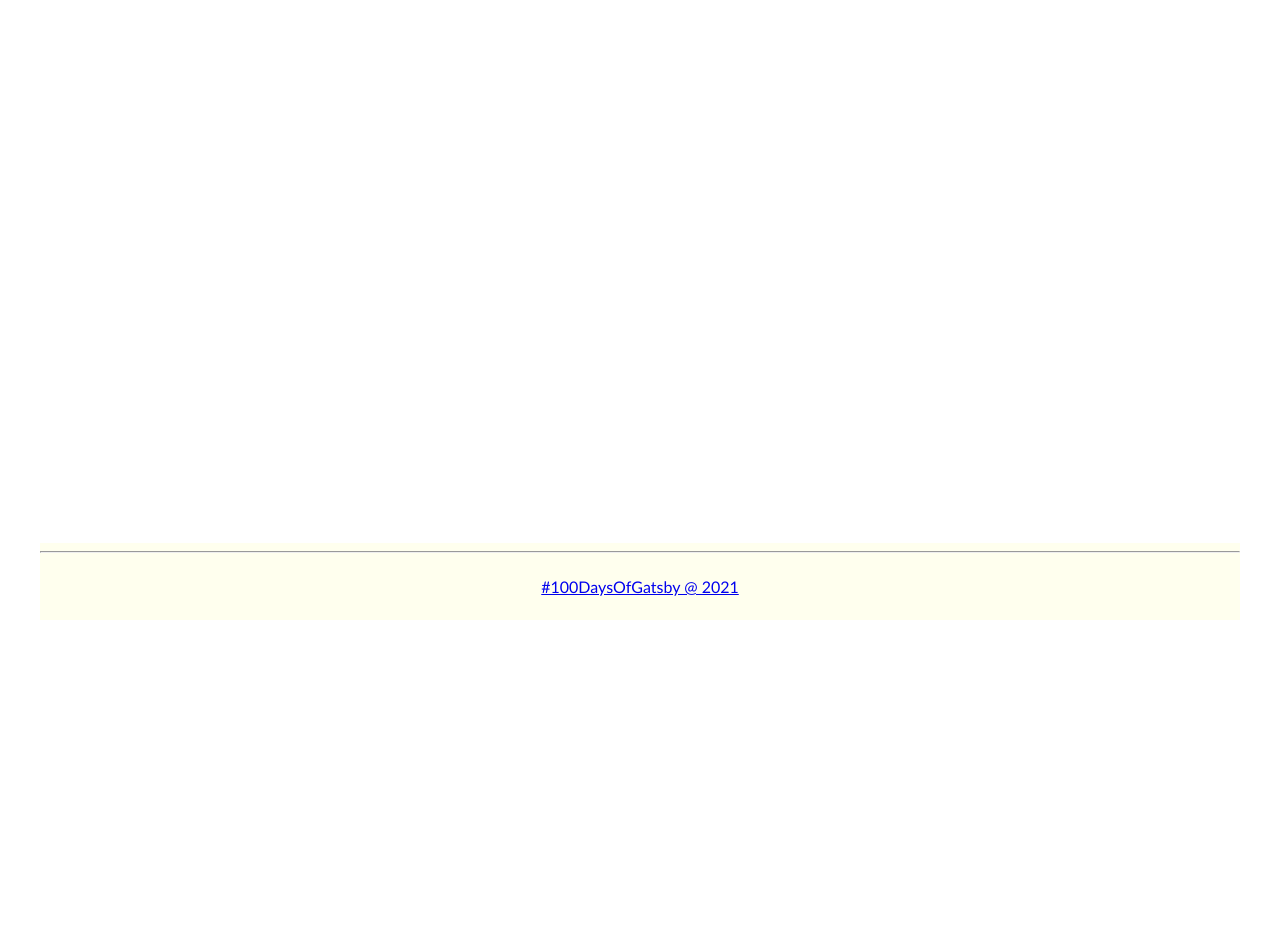
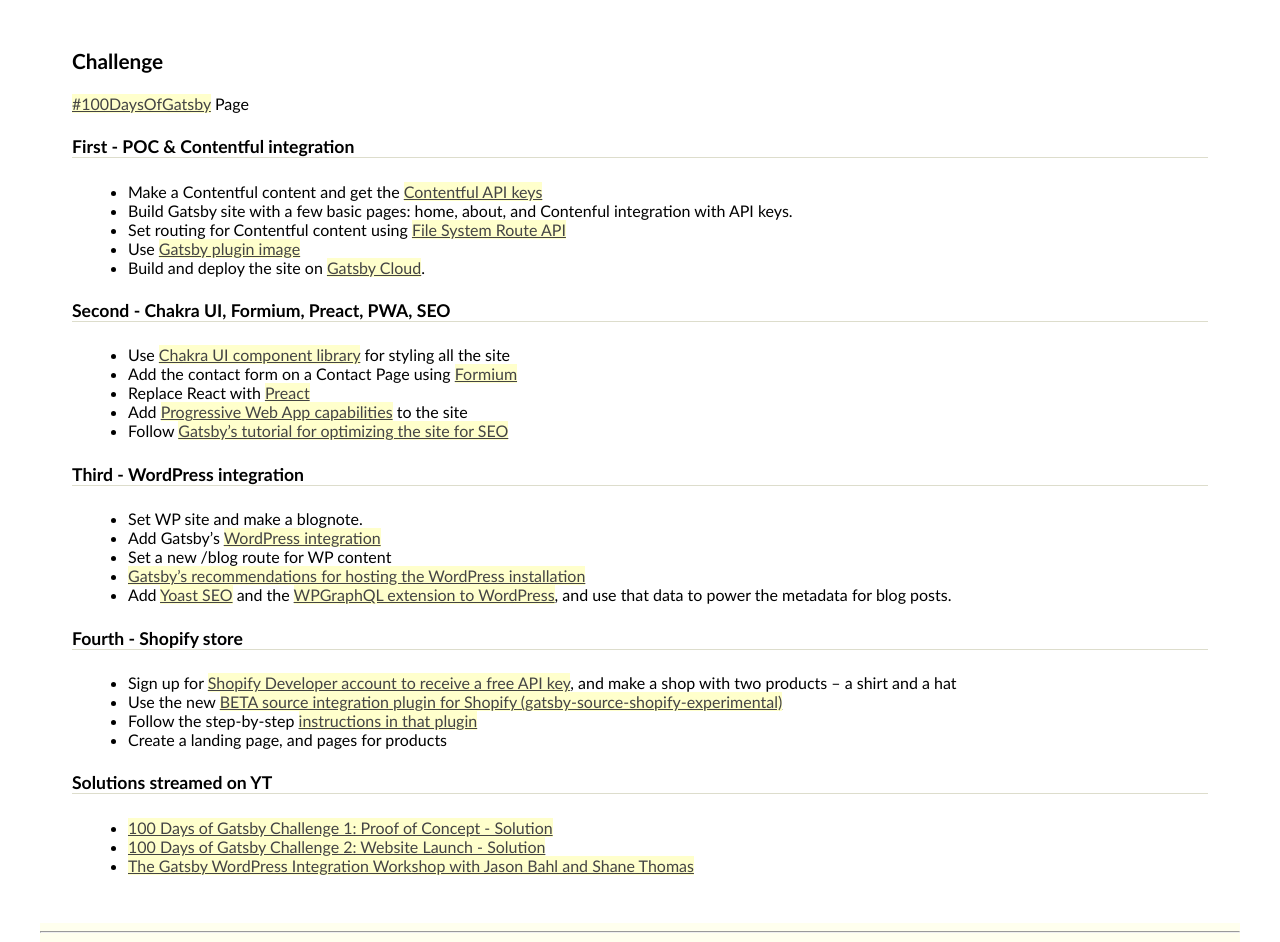
Before and after one commit to tdudkowski/gatsby-100challenge-2, a Gatsby site: page / in a window 1280 px wide. Shown: the part 180-1122 px from the top of the page. Before the commit the page ends 800 px from the top, so only its background shows below. Built offline with nearby package versions, Linux system fonts and the light colour scheme; Gatsby itself is replaced by a stand-in of ours.

Commit message:
add a list with challenge tasks

```diff
--- a/package.json
+++ b/package.json
@@ -22,7 +22,7 @@
     "@formium/client": "^0.1.3",
     "@formium/react": "^0.1.3",
     "dotenv": "^8.2.0",
-    "framer-motion": "^3.10.0",
+    "framer-motion": "^3.10.1",
     "gatsby": "^3.0.3",
     "gatsby-plugin-image": "^1.0.0",
     "gatsby-plugin-manifest": "^3.0.0",
@@ -36,7 +36,7 @@
     "gatsby-source-formium": "^0.1.1",
     "gatsby-source-graphql": "^3.0.0",
     "gatsby-source-shopify-experimental": "^1.12.3",
-    "gatsby-source-wordpress": "^5.0.0",
+    "gatsby-source-wordpress": "^3.11.0",
     "gatsby-transformer-sharp": "^3.0.0",
     "html-react-parser": "^1.2.4",
     "npm": "^7.6.1",
--- a/src/components/layout.css
+++ b/src/components/layout.css
@@ -9,15 +9,22 @@
 .link-header {display: flex; border:1px solid #333;}
 
 h1 {margin:0; background-color: #333; color:#ddd; padding: 1rem;}
+main {padding:1rem;}
 main > h2 {font-size:2rem; font-weight: bold; border-bottom:1px solid #ddc; color:#886;}
 main > h3 {font-size: 1.5rem; color:#665; margin:1rem 0;}
 
-.menu {margin:0; padding-left:0; display: flex;}
+.menu {margin:0; padding-left:0; display: flex; flex-direction: column;}
 .menu li {flex:1; list-style-type: none; }
 .menu a {display: block; text-align: center; padding:.5rem; color: #999; text-decoration: none; font-size: 1.3rem; border-bottom:10px solid #ddc;}
 .menu a:hover { text-decoration: underline; border-bottom:10px solid #aa8;}
 .menu a:active, .menu a:focus { outline: none; box-shadow: none;}
 .menu .menuLinkActive { color:#333; cursor: pointer;  pointer-events: none; border-bottom:10px solid #886;}
+
+.index {padding:1rem;}
+.index h3 {font-size:1.3rem; font-weight: bold;}
+.index h4 {font-size:1.1rem; font-weight: bold; border-bottom:1px solid #ddc;}
+.index a {background-color: #ffc; color:#444; text-decoration:underline;}
+.index a:hover {color:#222; background-color: #ffa; }
 
 .formium h1 {display:none;}
 .formium label {display:block; margin:1rem 0 .5rem 0; font-weight: bold; font-size: 1.2rem;}
@@ -28,7 +35,7 @@
 .list-locations li {list-style-type:square;}
 .list-locations li a {font-size:1.2rem;}
 
-.list-shop {display: flex;}
+.list-shop {display: flex; flex-direction: column;}
 .list-shop li {list-style-type: none; box-shadow: 3px 3px 6px #eee; margin:1rem 2rem; border:1px solid #ddd; display:flex; flex-direction: column;}
 .list-shop li h3 {background-color: #333; color:#ddd; padding:.5rem 1rem;}
 .list-shop li img {flex:1;}
@@ -44,5 +51,6 @@
 
 @media (min-width:800px) {
     header {flex-direction: row; justify-content:space-between ;}
-    .menu {flex:1;  max-width:50rem;}
+    .menu {flex:1;  max-width:50rem; flex-direction: row;}
+    .list-shop {flex-direction: row;}
 }
--- a/src/pages/index.js
+++ b/src/pages/index.js
@@ -1,12 +1,66 @@
 import * as React from "react"
 import Layout from "../components/layout"
-import { Text } from "@chakra-ui/react"
+import { Text, ListItem, UnorderedList } from "@chakra-ui/react"
 
 const IndexPage = () => {
 
   return (
     <Layout>
       <Text as="h2">Home</Text>
+      <div className="index">
+
+        <Text as="h3">Challenge</Text>
+
+        <Text as="p"><a href="https://www.gatsbyjs.com/blog/100days/">#100DaysOfGatsby</a> Page</Text>
+
+        <Text as="h4">First - POC & Contentful integration</Text>
+
+        <UnorderedList>
+          <ListItem>Make a Contentful content and get the <a href="https://www.contentful.com/developers/docs/references/authentication/">Contentful API keys</a></ListItem>
+          <ListItem>Build Gatsby site with a few basic pages: home, about, and Contenful integration with API keys.</ListItem>
+          <ListItem>Set routing for Contentful content using <a href="https://www.gatsbyjs.com/docs/reference/routing/file-system-route-api/">File System Route API</a></ListItem>
+          <ListItem>Use <a href="https://www.gatsbyjs.com/docs/how-to/images-and-media/using-gatsby-plugin-image">Gatsby plugin image</a></ListItem>
+          <ListItem>Build and deploy the site on <a href="https://www.gatsbyjs.com/docs/how-to/previews-deploys-hosting/">Gatsby Cloud</a>.</ListItem>
+        </UnorderedList>
+
+        <Text as="h4">Second - Chakra UI, Formium, Preact, PWA, SEO</Text>
+
+        <UnorderedList>
+          <ListItem>Use <a href="https://www.gatsbyjs.com/docs/how-to/styling/other-css-frameworks/#chakra-ui">Chakra UI component library</a> for styling all the site</ListItem>
+          <ListItem>Add the contact form on a Contact Page using <a href="https://formium.io/docs/react/frameworks/gatsb">Formium</a></ListItem>
+          <ListItem>Replace React with <a href="https://www.gatsbyjs.com/plugins/gatsby-plugin-preact/">Preact</a></ListItem>
+          <ListItem>Add <a href="https://www.gatsbyjs.com/docs/progressive-web-app">Progressive Web App capabilities</a> to the site</ListItem>
+          <ListItem>Follow <a href="https://www.gatsbyjs.com/docs/add-seo-component">Gatsby’s tutorial for optimizing the site for SEO</a></ListItem>
+        </UnorderedList>
+
+        <Text as="h4">Third - WordPress integration</Text>
+
+        <UnorderedList>
+          <ListItem>Set WP site and make a blognote.</ListItem>
+          <ListItem>Add Gatsby’s <a href="https://www.gatsbyjs.com/blog/wordpress-integration">WordPress integration</a></ListItem>
+          <ListItem>Set a new /blog route for WP content</ListItem>
+          <ListItem><a href="https://github.com/gatsbyjs/gatsby/blob/master/packages/gatsby-source-wordpress/docs/hosting.md">Gatsby’s recommendations for hosting the WordPress installation</a></ListItem>
+          <ListItem>Add <a href="https://wordpress.org/plugins/wordpress-seo/">Yoast SEO</a> and the <a href="https://wordpress.org/plugins/add-wpgraphql-seo/">WPGraphQL extension to WordPress</a>, and use that data to power the metadata for blog posts.</ListItem>
+        </UnorderedList>
+
+        <Text as="h4">Fourth - Shopify store</Text>
+
+        <UnorderedList>
+          <ListItem>Sign up for <a href="https://developers.shopify.com/">Shopify Developer account to receive a free API key</a>, and make a shop with two products – a shirt and a hat</ListItem>
+          <ListItem>Use the new <a href="https://github.com/gatsbyjs/gatsby-source-shopify-experimental">BETA source integration plugin for Shopify (gatsby-source-shopify-experimental)</a></ListItem>
+          <ListItem>Follow the step-by-step <a href="https://github.com/gatsbyjs/gatsby-source-shopify-experimental/blob/master/README.md">instructions in that plugin</a></ListItem>
+          <ListItem>Create a landing page, and pages for products</ListItem>
+        </UnorderedList>
+
+        <Text as="h4">Solutions streamed on YT</Text>
+
+        <UnorderedList>
+          <ListItem><a href="https://www.youtube.com/watch?v=rOyE0CTw6Ko">100 Days of Gatsby Challenge 1: Proof of Concept - Solution</a></ListItem>
+          <ListItem><a href="https://www.youtube.com/watch?v=TbgSwfkKIfI">100 Days of Gatsby Challenge 2: Website Launch - Solution</a></ListItem>
+          <ListItem><a href="https://www.youtube.com/watch?v=JqF_y5RQbF8">The Gatsby WordPress Integration Workshop with Jason Bahl and Shane Thomas</a></ListItem>
+        </UnorderedList>
+
+      </div>
     </Layout>
   )
 }
```
Also changed, not shown: 1 other file.
